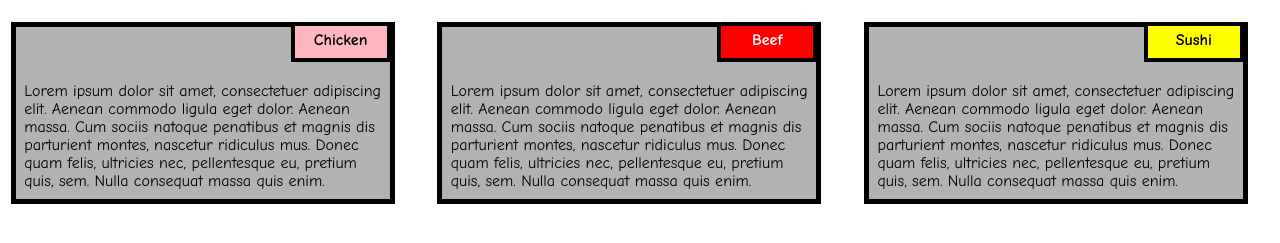
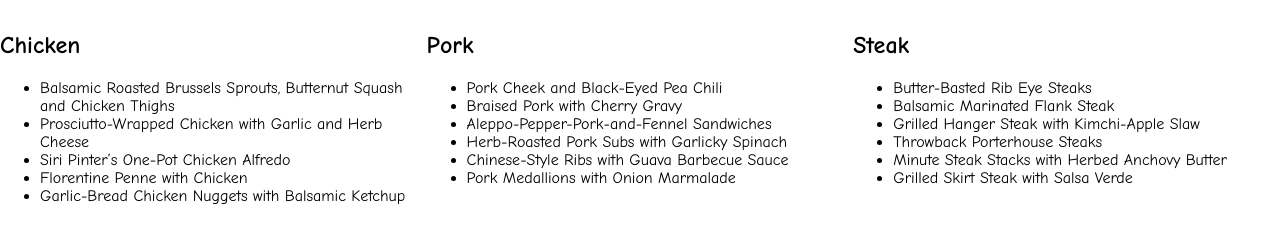
Before and after one commit to sampatianvekar/README.md, a plain HTML site: page index.html in a window 1280 px wide. Shown: the part 95-338 px from the top of the page. Drawn offline with Linux system fonts and the light colour scheme; files that its build step writes are made by us from their sources.

Commit message:
Add files via upload

```diff
--- a/index.html
+++ b/index.html
@@ -1,37 +1,58 @@
 <!DOCTYPE html>
 <html>
+
 <head>
+    <meta charset="utf-8" />
+    <meta http-equiv="X-UA-Compatible" content="IE=edge">
+    <title>Module2 Assignment</title>
+    <meta name="viewport" content="width=device-width, initial-scale=1">
+    <link rel="stylesheet" href="css/style.css" />
+</head>
 
-<title>Responsive Layout</title>
-<meta name="viewport" content="width=device-width, initial-scale=1">
-<link rel="stylesheet" type="text/css" href="style.css">
-
-</head>
 <body>
     <h1>Our Menu</h1>
 
-
-
     <div class="col-lg-4 col-md-6 col-sm-12">
-  	<div class="box">
-  		<p class="content-name name1">Chicken</p>
-  		<p class="content">Lorem ipsum dolor sit amet, consectetuer adipiscing elit. Aenean commodo ligula eget dolor. Aenean massa. Cum sociis natoque penatibus et magnis dis parturient montes, nascetur ridiculus mus. Donec quam felis, ultricies nec, pellentesque eu, pretium quis, sem. Nulla consequat massa quis enim.</p>
-  	</div>
+        <section>
+            <h2 id="chicken">Chicken</h2>
+            <ul>
+                <li>Balsamic Roasted Brussels Sprouts, Butternut Squash and Chicken Thighs</li>
+                <li>Prosciutto-Wrapped Chicken with Garlic and Herb Cheese</li>
+                <li>Siri Pinter’s One-Pot Chicken Alfredo</li>
+                <li>Florentine Penne with Chicken</li>
+                <li>Garlic-Bread Chicken Nuggets with Balsamic Ketchup</li>
+            </ul>
+        </section>
     </div>
 
     <div class="col-lg-4 col-md-6 col-sm-12">
-  	<div class="box">
-   		<p class="content-name name2">Beef</p>
-   		<p class="content">Lorem ipsum dolor sit amet, consectetuer adipiscing elit. Aenean commodo ligula eget dolor. Aenean massa. Cum sociis natoque penatibus et magnis dis parturient montes, nascetur ridiculus mus. Donec quam felis, ultricies nec, pellentesque eu, pretium quis, sem. Nulla consequat massa quis enim.</p>
-  	</div>
+        <section>
+            <h2 id="pork">Pork</h2>
+            <ul>
+                <li>Pork Cheek and Black-Eyed Pea Chili</li>
+                <li>Braised Pork with Cherry Gravy</li>
+                <li>Aleppo-Pepper-Pork-and-Fennel Sandwiches</li>
+                <li>Herb-Roasted Pork Subs with Garlicky Spinach</li>
+                <li>Chinese-Style Ribs with Guava Barbecue Sauce</li>
+                <li>Pork Medallions with Onion Marmalade</li>
+            </ul>
+        </section>
     </div>
 
     <div class="col-lg-4 col-md-12 col-sm-12">
-  	<div class="box">
-  		<p class="content-name name3">Sushi</p>
-  		<p class="content">Lorem ipsum dolor sit amet, consectetuer adipiscing elit. Aenean commodo ligula eget dolor. Aenean massa. Cum sociis natoque penatibus et magnis dis parturient montes, nascetur ridiculus mus. Donec quam felis, ultricies nec, pellentesque eu, pretium quis, sem. Nulla consequat massa quis enim.</p>
+        <section>
+            <h2 id="steak">Steak</h2>
+            <ul>
+                <li>Butter-Basted Rib Eye Steaks</li>
+                <li>Balsamic Marinated Flank Steak</li>
+                <li>Grilled Hanger Steak with Kimchi-Apple Slaw</li>
+                <li>Throwback Porterhouse Steaks</li>
+                <li>Minute Steak Stacks with Herbed Anchovy Butter</li>
+                <li>Grilled Skirt Steak with Salsa Verde</li>
+            </ul>
+        </section>
     </div>
-  </div>
+   </p>
+</body>
 
-</body>
 </html>
```
Lines whose indentation alone changed are shown as unchanged.
